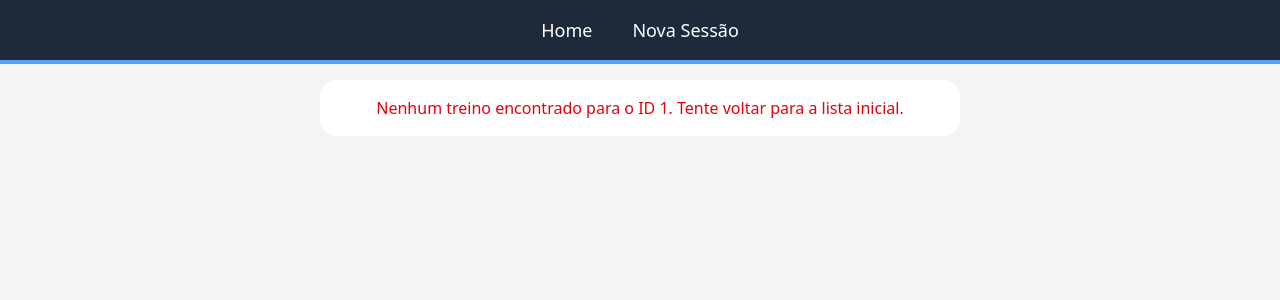
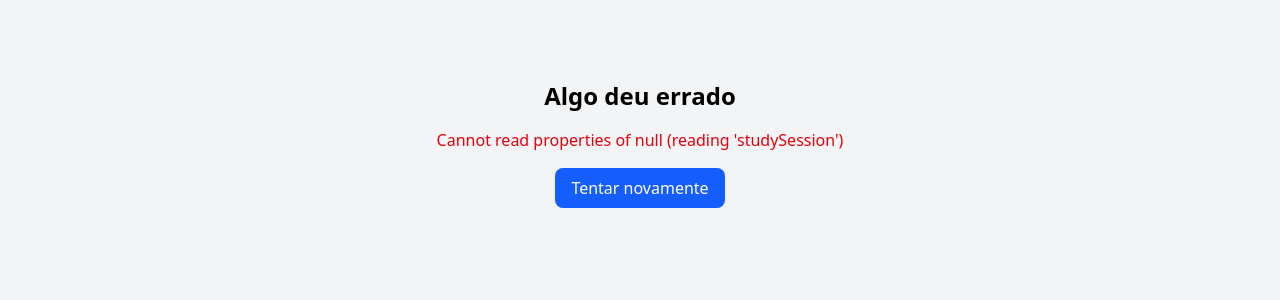
Before and after one commit to luisa-ganasevici/Cp-05_Front-end, a React (Vite) app: page /session/1 in a window 1280 px wide. Shown: the top 300 px of the page. Built offline with nearby package versions, Linux system fonts and the light colour scheme.

Commit message:
feat: fallback and error boundary added

```diff
--- a/package.json
+++ b/package.json
@@ -14,6 +14,7 @@
     "lucide-react": "^0.544.0",
     "react": "^19.1.1",
     "react-dom": "^19.1.1",
+    "react-error-boundary": "^6.0.0",
     "react-router-dom": "^7.9.2",
     "tailwindcss": "^4.1.13"
   },
--- a/src/App.tsx
+++ b/src/App.tsx
@@ -3,10 +3,13 @@ import { Layout } from "./components/layout"
 import { Home } from "./pages/home"
 import { NovaSessao } from "./pages/add-new-session"
 import { NotFound } from "./pages/not-found"
-import { useCallback, useState } from "react"
+import { Suspense, useCallback, useState } from "react"
 import type { StudySession } from "./types/study-session"
 import { StudyCard } from "./components/study-card"
 import { StudyDetails } from "./pages/study-details"
+import { Fallback } from "./components/fallback"
+import { ErrorBoundary } from "react-error-boundary"
+import { Loading } from "./components/loading"
 
 function App() {
   const [studies, setStudies] = useState<StudySession[]>([]);
@@ -33,6 +36,8 @@ function App() {
   return (
     <>
       <BrowserRouter>
+        <ErrorBoundary FallbackComponent={Fallback}>
+          <Suspense fallback={<Loading />}>
             <Routes>
               <Route path="/" element={<Layout/>}>
                 <Route
@@ -46,6 +51,8 @@ function App() {
                 <Route path="*" element={<NotFound />} />
               </Route>
             </Routes>
+          </Suspense>
+        </ErrorBoundary>
       </BrowserRouter>
     </>
   )
--- /dev/null
+++ b/src/components/fallback.tsx
@@ -0,0 +1,17 @@
+import type { FallbackProps } from "react-error-boundary";
+
+export function Fallback({ error, resetErrorBoundary }: FallbackProps) {
+  return (
+    <div className="text-center py-20">
+      <h1 className="text-2xl font-bold mb-4">Algo deu errado</h1>
+      <p className="mb-4 text-red-600">{error.message}</p>
+
+      <button
+        onClick={resetErrorBoundary}
+        className="px-4 py-2 bg-blue-600 text-white rounded-lg"
+      >
+        Tentar novamente
+      </button>
+    </div>
+  );
+}
--- /dev/null
+++ b/src/components/loading.tsx
@@ -0,0 +1,7 @@
+export function Loading() {
+  return (
+    <div className="text-center p-10">
+      <p className="animate-pulse text-gray-500">Carregando...</p>
+    </div>
+  );
+}
--- a/src/components/study-card.tsx
+++ b/src/components/study-card.tsx
@@ -6,11 +6,11 @@ interface StudyCardProps {
 
 export function StudyCard({ studies }: StudyCardProps) {
   return (
-    <div className="bg-white shadow rounded-lg p-4 w-3/5">
-      <h2 className="text-lg font-bold text-blue-600">{studies.subject}</h2>
-      <p className="text-gray-600">Duração: {studies.minutes} min</p>
-      <p className="text-gray-600">Notas: {studies.notes}</p>
-      <p className="text-gray-600">Data: {studies.date}</p>
+    <div className="bg-gray-800 shadow rounded-lg p-4 w-3/5">
+      <h2 className="text-lg font-bold text-blue-500">{studies.subject}</h2>
+      <p className="text-white">Notas: <span className="text-gray-300">{studies.notes}</span></p>
+      <p className="text-white">Duração: <span className="text-gray-300">{studies.minutes} min</span></p>
+      <p className="text-white">Data: <span className="text-gray-300">{studies.date}</span></p>
     </div>
   );
 }
--- a/src/pages/study-details.tsx
+++ b/src/pages/study-details.tsx
@@ -3,19 +3,8 @@ import { StudyCard } from "../components/study-card";
 
 export function StudyDetails() {
   const { id } = useParams();
-  const location = useLocation();
 
-  // se não existir state, garante que não quebre
-  const study = location.state?.study;
-
-  if (!study) {
-    return (
-      <p className="text-red-600">
-        Nenhum treino encontrado para o ID {id}.
-        Tente voltar para a lista inicial.
-      </p>
-    );
-  }
+  const { state } = useLocation();
 
   return (
     <>
@@ -23,7 +12,7 @@ export function StudyDetails() {
         Detalhes do treino - ID {id}
       </h2>
 
-      <StudyCard studies={study} />
+      <StudyCard studies={state.studySession} />
     </>
   );
 }
```
Also changed, not shown: 1 other file (tests, documents, lock files or other folders). Lines whose indentation alone changed are shown as unchanged.
